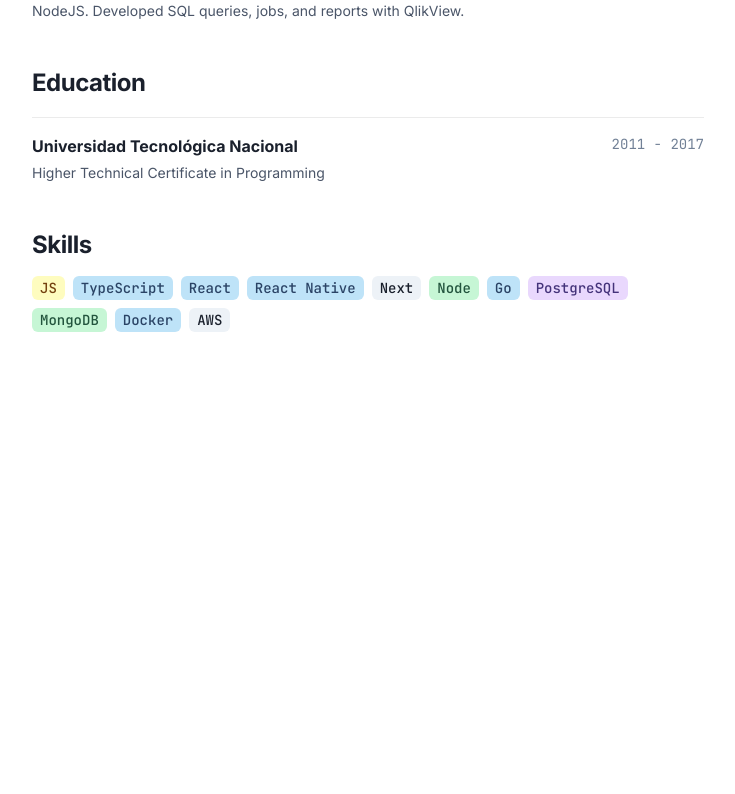
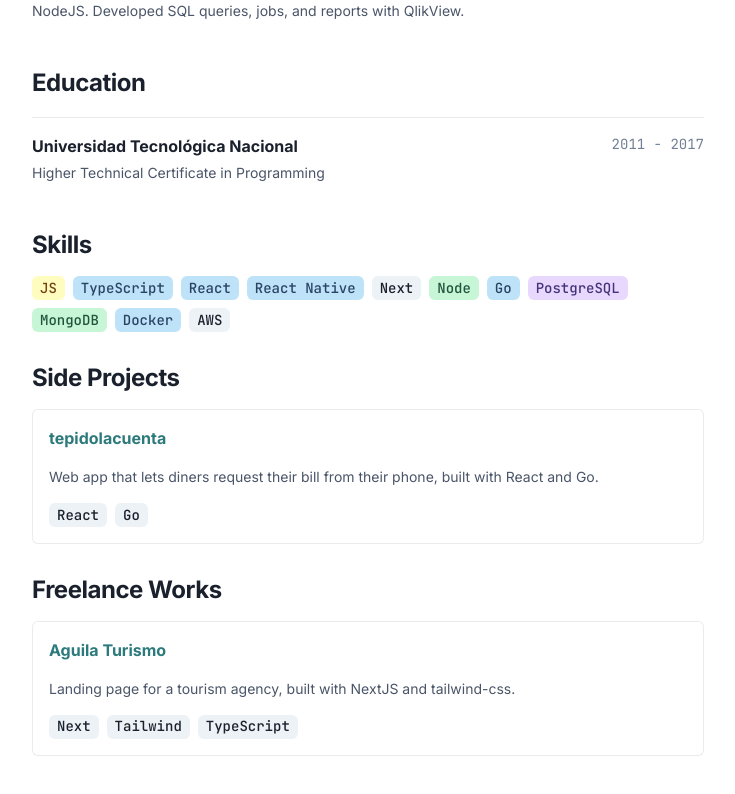
Before and after one commit to juansecalvinio/portfolio, a Next.js app: page / in a window 1280 px wide. Shown: the part 916-1710 px from the top of the page, without its empty margins (272-1007 px from the left). Before the commit the page ends 1312 px from the top, so only its background shows below. Built offline with nearby package versions, Linux system fonts and the light colour scheme.

Commit message:
Agrego tepidolacuenta a works

```diff
--- a/src/data/side-projects.ts
+++ b/src/data/side-projects.ts
@@ -1,11 +1,11 @@
-import { Project } from "models/Project";
+import { Project } from "../models/Project";
 
 export const sideProjects: Project[] = [
   {
-    title: "Aguila Turismo",
+    title: "tepidolacuenta",
     description:
-      "Landing page for a tourism agency, built with NextJS and tailwind-css.",
-    href: "https://www.aguilaturismoarg.com/",
-    tags: ["TypeScript", "Next", "Tailwind"],
+      "Web app that lets diners request their bill from their phone, built with React and Go.",
+    href: "https://www.tepidolacuenta.site/",
+    tags: ["React", "Go"],
   },
 ];
--- /dev/null
+++ b/src/data/works.ts
@@ -0,0 +1,11 @@
+import { Project } from "../models/Project";
+
+export const works: Project[] = [
+  {
+    title: "Aguila Turismo",
+    description:
+      "Landing page for a tourism agency, built with NextJS and tailwind-css.",
+    href: "https://www.aguilaturismoarg.com/",
+    tags: ["Next", "Tailwind", "TypeScript"],
+  },
+];
--- a/src/pages/index.tsx
+++ b/src/pages/index.tsx
@@ -11,6 +11,7 @@ import { ActionLinks } from "components/ActionLinks";
 import { sideProjects } from "data/side-projects";
 import { challengesProjects } from "data/challenges-projects";
 import { skills } from "data/skills";
+import { works } from "../data/works";
 
 const TITLE = "Juanse Calviño | Software Engineer";
 const DESCRIPTION =
@@ -64,8 +65,9 @@ const MainPage: NextPage = () => {
         <WorkExperience />
         <Education />
         <Skills skills={skills} />
-        {/* <Projects title="Freelance Works" projects={sideProjects} />
-        <Projects title="Side Projects / Demos" projects={challengesProjects} /> */}
+        <Projects title="Side Projects" projects={sideProjects} />
+        <Projects title="Freelance Works" projects={works} />
+        {/* <Projects title="Challeges / Demos" projects={challengesProjects} /> */}
       </Box>
     </Container>
   );
```
